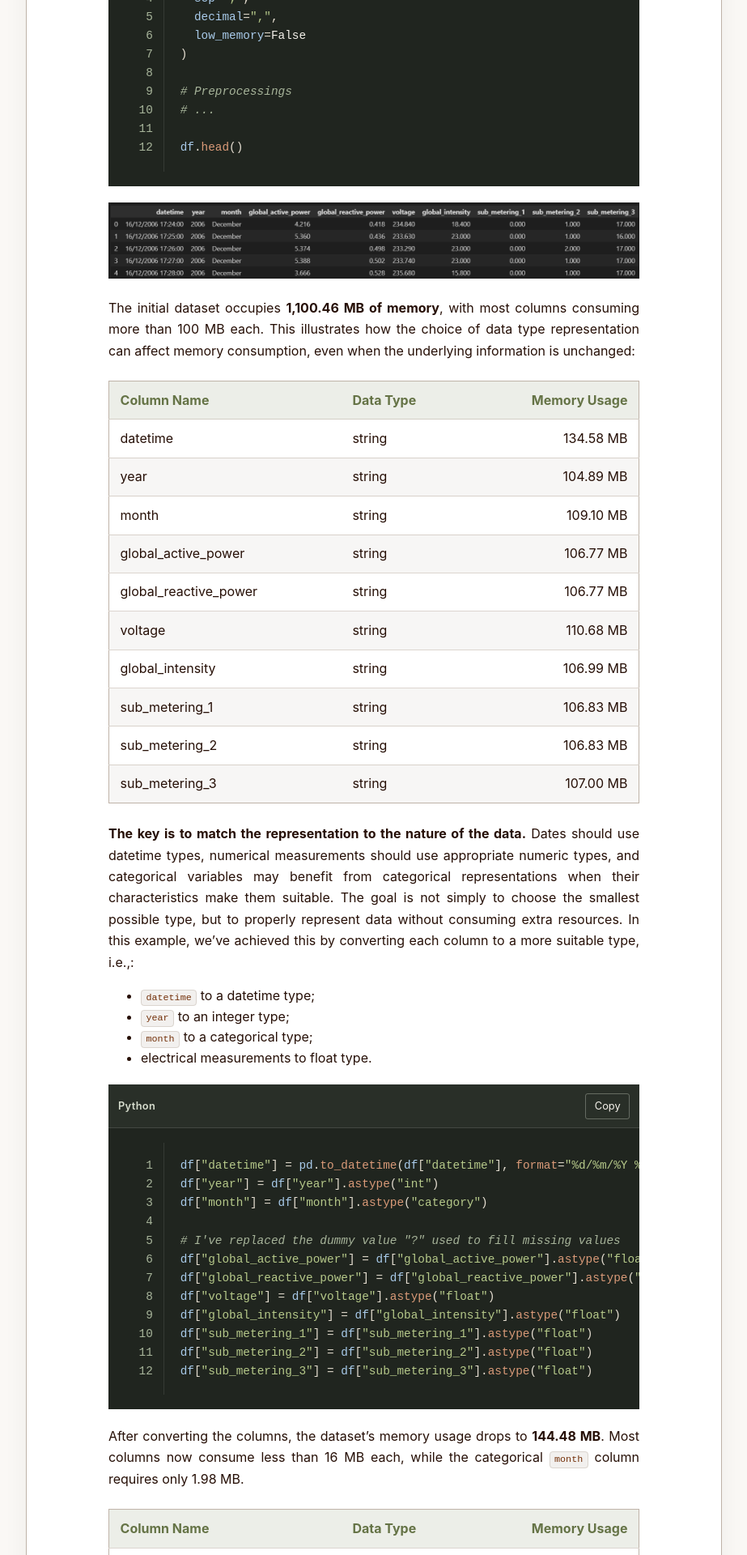
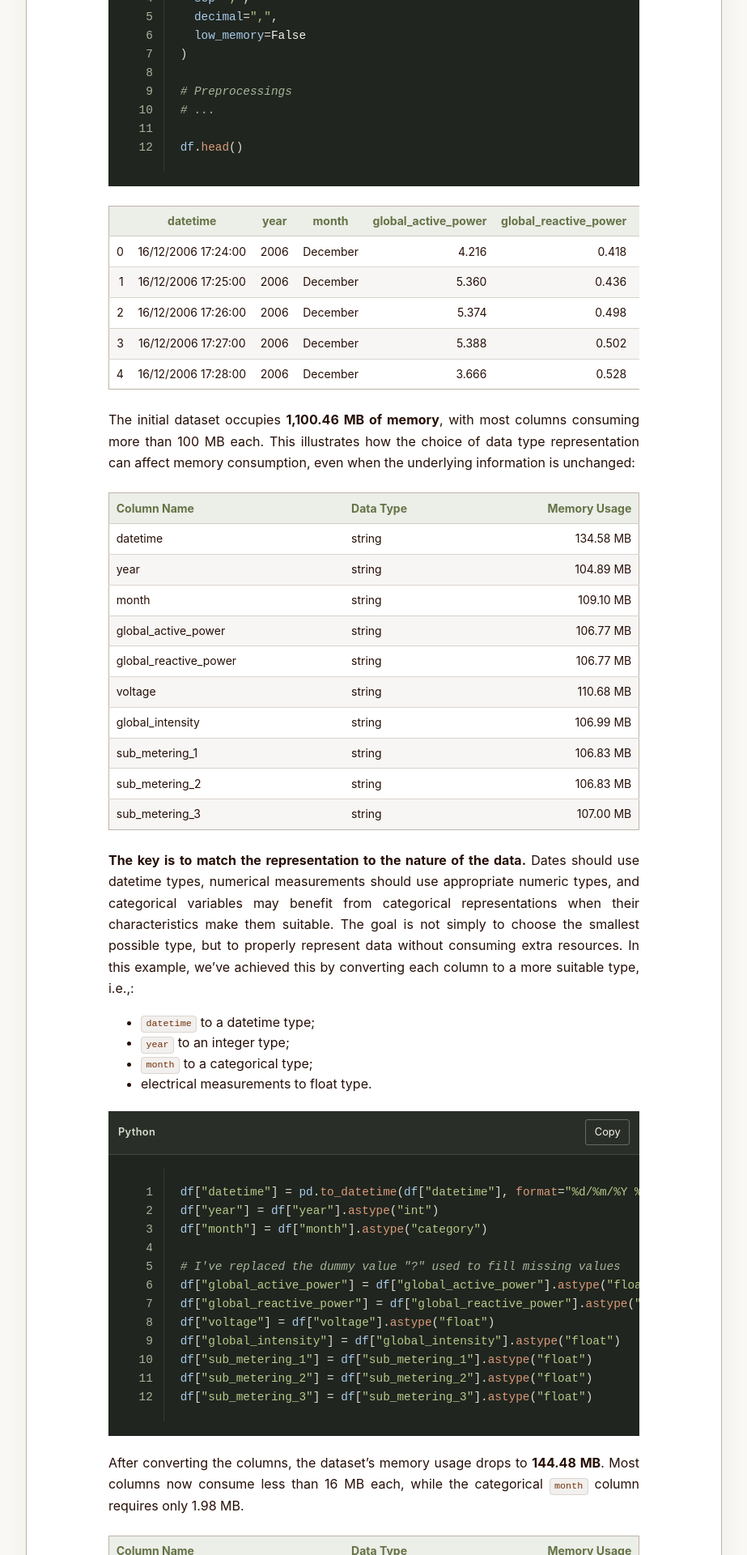
Before and after one commit to nmhahn/nmhahn.github.io, a Jekyll site: the page built from _posts/2026-10-19-data-types.md, in a window 1280 px wide. Shown: the part 1914-3834 px from the top of the page at 81% size, without its empty margins (178-1101 px from the left). Built offline with Jekyll 4.4.1, drawn with Linux system fonts in a browser that asks for light colours; comment, search, counter and statistics services are not loaded.

Commit message:
refactor: adjust table size and post Data Types table instead of image

````diff
--- a/_posts/2026-10-19-data-types.md
+++ b/_posts/2026-10-19-data-types.md
@@ -43,7 +43,13 @@ df = pd.read_table(
 df.head()
 ```
 
-![](/assets/posts/2026-10-19-data-types/df_head.png)
+|      | datetime            | year | month    | global_active_power | global_reactive_power | voltage | global_intensity | sub_metering_1 | sub_metering_2 | sub_metering_3 |
+|-----:|:-------------------:|:----:|:--------:|--------------------:|----------------------:|--------:|-----------------:|---------------:|---------------:|---------------:|
+| 0    | 16/12/2006 17:24:00 | 2006 | December | 4.216               | 0.418                 | 234.840 | 18.400           | 0.000          | 1.000          | 17.000         |
+| 1    | 16/12/2006 17:25:00 | 2006 | December | 5.360               | 0.436                 | 233.630 | 23.000           | 0.000          | 1.000          | 16.000         |
+| 2    | 16/12/2006 17:26:00 | 2006 | December | 5.374               | 0.498                 | 233.290 | 23.000           | 0.000          | 2.000          | 17.000         |
+| 3    | 16/12/2006 17:27:00 | 2006 | December | 5.388               | 0.502                 | 233.740 | 23.000           | 0.000          | 1.000          | 17.000         |
+| 4    | 16/12/2006 17:28:00 | 2006 | December | 3.666               | 0.528                 | 235.680 | 15.800           | 0.000          | 1.000          | 17.000         |
 
 The initial dataset occupies **1,100.46 MB of memory**, with most columns consuming more than 100 MB each. This illustrates how the choice of data type representation can affect memory consumption, even when the underlying information is unchanged:
 
--- a/assets/css/main.scss
+++ b/assets/css/main.scss
@@ -612,12 +612,22 @@ main {
     border: 0;
   }
 
-  table {
+  .blog-table-scroll {
+    width: 100%;
+    max-width: 100%;
+    margin: 1.5rem 0;
+    overflow-x: auto;
+    overscroll-behavior-x: contain;
+  }
+
+  table:not(.rouge-table) {
     display: table;
     width: 100%;
-    max-width: 100%;
+    min-width: max-content;
+    max-width: none;
     table-layout: auto;
-    margin: 1.5rem 0;
+    margin: 0;
+    font-size: 0.875rem;
     border: 1px solid var(--color-bg);
     border-collapse: collapse;
     border-radius: 8px;
@@ -626,11 +636,11 @@ main {
 
     th,
     td {
-      padding: 0.65rem 0.85rem;
+      padding: 0.45rem 0.55rem;
       border-bottom: 1px solid rgba(191, 179, 168, 0.55);
       text-align: left;
       vertical-align: top;
-      overflow-wrap: anywhere;
+      overflow-wrap: normal;
     }
 
     th {
@@ -657,4 +667,13 @@ main {
   .blog-card {
     padding: 1rem;
   }
+
+  .blog-post-content table:not(.rouge-table) {
+    font-size: 0.75rem;
+
+    th,
+    td {
+      padding: 0.3rem 0.4rem;
+    }
+  }
 }
````
Also changed, not shown: _layouts/post.html (+11 -0 lines), assets/posts/2026-10-19-data-types/df_head.png (deleted).
